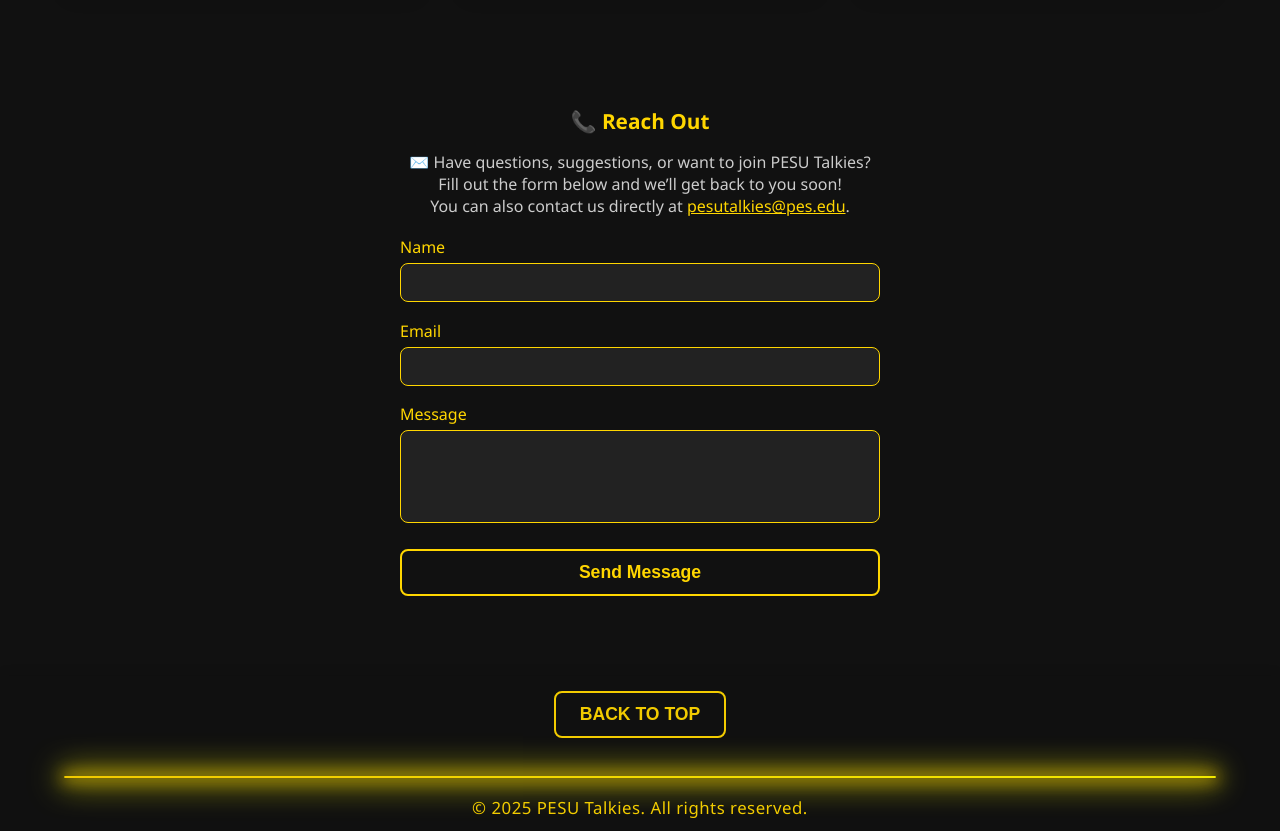
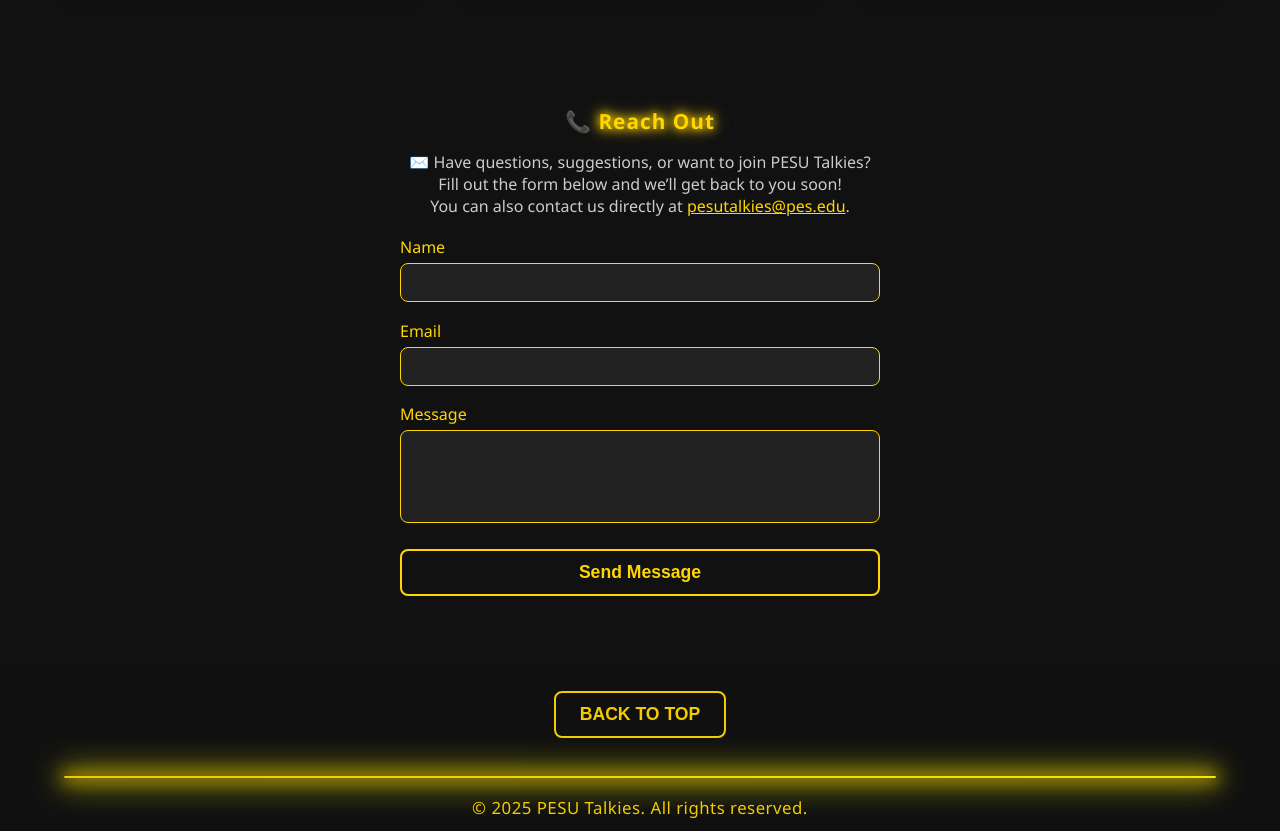
Before and after one commit to Mayur-Shashidhar/PESU-Talkies-Website, a React (Create React App) app in the folder frontend/: page / in a window 1280 px wide. Shown: the part 1575-2406 px from the top of the page. Built offline with nearby package versions, Linux system fonts and the light colour scheme.

Commit message:
Update Overview.css

```diff
--- a/frontend/src/Overview.css
+++ b/frontend/src/Overview.css
@@ -1,3 +1,15 @@
+.contact-section h3 {
+  color: #FFD600;
+  font-size: 1.5rem;
+  font-weight: 700;
+  margin-bottom: 0.5rem;
+  letter-spacing: 1px;
+  transition: text-shadow 0.2s, filter 0.2s;
+}
+.contact-title-neon {
+  text-shadow: 0 0 8px #FFD60099, 0 0 24px #FFD60044;
+  filter: drop-shadow(0 0 6px #FFD600);
+}
 /* Particle effect background */
 .overview-particles-bg {
   position: fixed;
```
